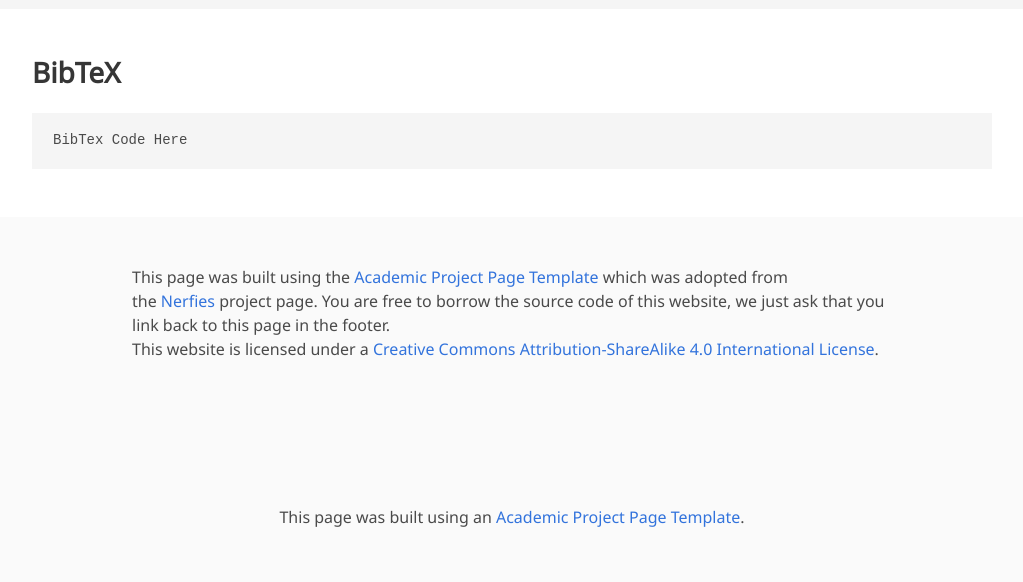
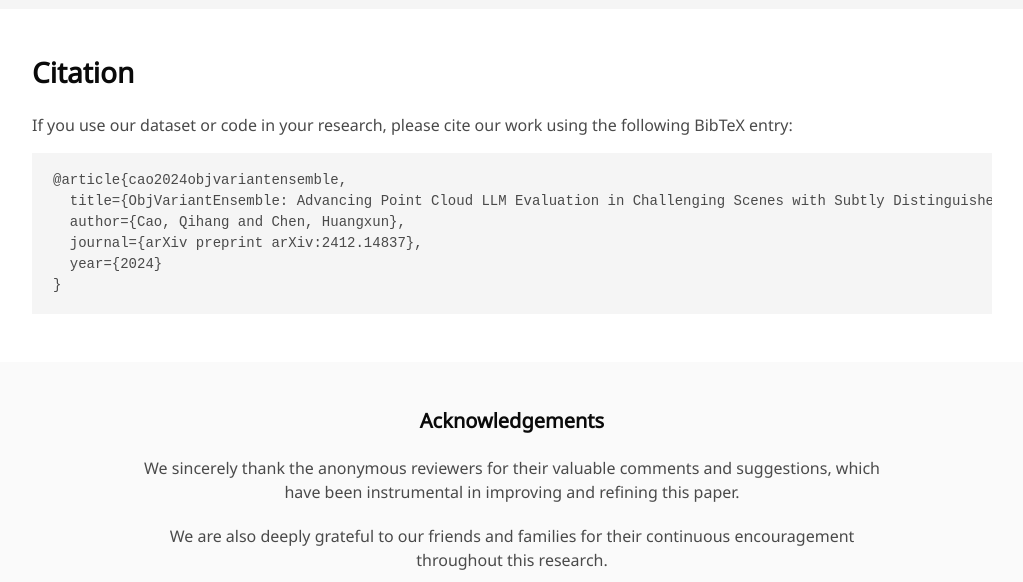
Before and after one commit to OVE-Benchmark/test, a plain HTML site: page index.html in a window 1280 px wide. Shown: the part 3149-3731 px from the top of the page, without its empty margins (128-1151 px from the left). Drawn offline with Linux system fonts and the light colour scheme; some icons are missing; a web font is replaced by a local one.

Commit message:
Update index.html

```diff
--- a/index.html
+++ b/index.html
@@ -122,13 +122,13 @@
 
         <!-- Benchmark Problems Section -->
         <div class="box has-background-light has-text-centered">
-            <h3 class="title is-5 has-text-danger">Challenges in Existing Benchmarks</h3>
+            <h3 class="title is-5 has-text-danger">Problems with Existing Benchmarks</h3>
             <ul class="is-size-5 has-text-left" style="max-width: 800px; margin: 0 auto;">
                 <li class="mb-2">
-                    <i class="fas fa-database has-text-danger"></i> <strong>Limited scale and insufficient annotations, restricting model generalization.</strong>
+                    <i class="fas fa-database has-text-danger"></i> <strong>Small scale and insufficient annotations.</strong>
                 </li>
                 <li>
-                    <i class="fas fa-tools has-text-danger"></i> <strong>No customizable difficulty levels, making fine-grained evaluation difficult.</strong>
+                    <i class="fas fa-tools has-text-danger"></i> <strong>Lack of customizable challenge levels.</strong>
                 </li>
             </ul>
         </div>
@@ -214,26 +214,45 @@
   <!--End paper poster -->
 
 
-  <!--BibTex citation -->
-    <section class="section" id="BibTeX">
-      <div class="container is-max-desktop content">
-        <h2 class="title">BibTeX</h2>
-        <pre><code>BibTex Code Here</code></pre>
-      </div>
-  </section>
-  <!--End BibTex citation -->
+<!-- Citation Section -->
+<section class="section" id="BibTeX">
+  <div class="container is-max-desktop content">
+    <h2 class="title has-text-black">Citation</h2>
+    <p>
+      If you use our dataset or code in your research, please cite our work using the following BibTeX entry:
+    </p>
+    <pre><code>@article{cao2024objvariantensemble,
+  title={ObjVariantEnsemble: Advancing Point Cloud LLM Evaluation in Challenging Scenes with Subtly Distinguished Objects},
+  author={Cao, Qihang and Chen, Huangxun},
+  journal={arXiv preprint arXiv:2412.14837},
+  year={2024}
+}</code></pre>
+  </div>
+</section>
+<!-- End Citation Section -->
 
 
-  <footer class="footer">
+<footer class="footer">
   <div class="container">
     <div class="columns is-centered">
       <div class="column is-8">
-        <div class="content">
+        <div class="content has-text-centered">
 
-          <p>
-            This page was built using the <a href="https://github.com/eliahuhorwitz/Academic-project-page-template" target="_blank">Academic Project Page Template</a> which was adopted from the <a href="https://nerfies.github.io" target="_blank">Nerfies</a> project page.
-            You are free to borrow the source code of this website, we just ask that you link back to this page in the footer. <br> This website is licensed under a <a rel="license"  href="http://creativecommons.org/licenses/by-sa/4.0/" target="_blank">Creative
-            Commons Attribution-ShareAlike 4.0 International License</a>.
+          <h3 class="title is-5 has-text-black">Acknowledgements</h3>
+
+          <p style="max-width: 800px; margin: 0 auto;">
+            We sincerely thank the anonymous reviewers for their valuable comments and suggestions,
+            which have been instrumental in improving and refining this paper.
+          </p>
+
+          <p style="max-width: 800px; margin: 20px auto 0;">
+            We are also deeply grateful to our friends and families for their continuous encouragement
+            throughout this research.
+          </p>
+
+          <p style="max-width: 800px; margin: 20px auto 0;">
+            This work is supported by the Guangdong Provincial Key Lab of Integrated Communication,
+            Sensing and Computation for Ubiquitous Internet of Things (No.2023B1212010007).
           </p>
 
         </div>
@@ -241,12 +260,3 @@
     </div>
   </div>
 </footer>
-  <footer class="footer">
-    <div class="container has-text-centered">
-      <p>
-        This page was built using an <a href="https://github.com/eliahuhorwitz/Academic-project-page-template" target="_blank">Academic Project Page Template</a>.
-      </p>
-    </div>
-  </footer>
-</body>
-</html>
```
